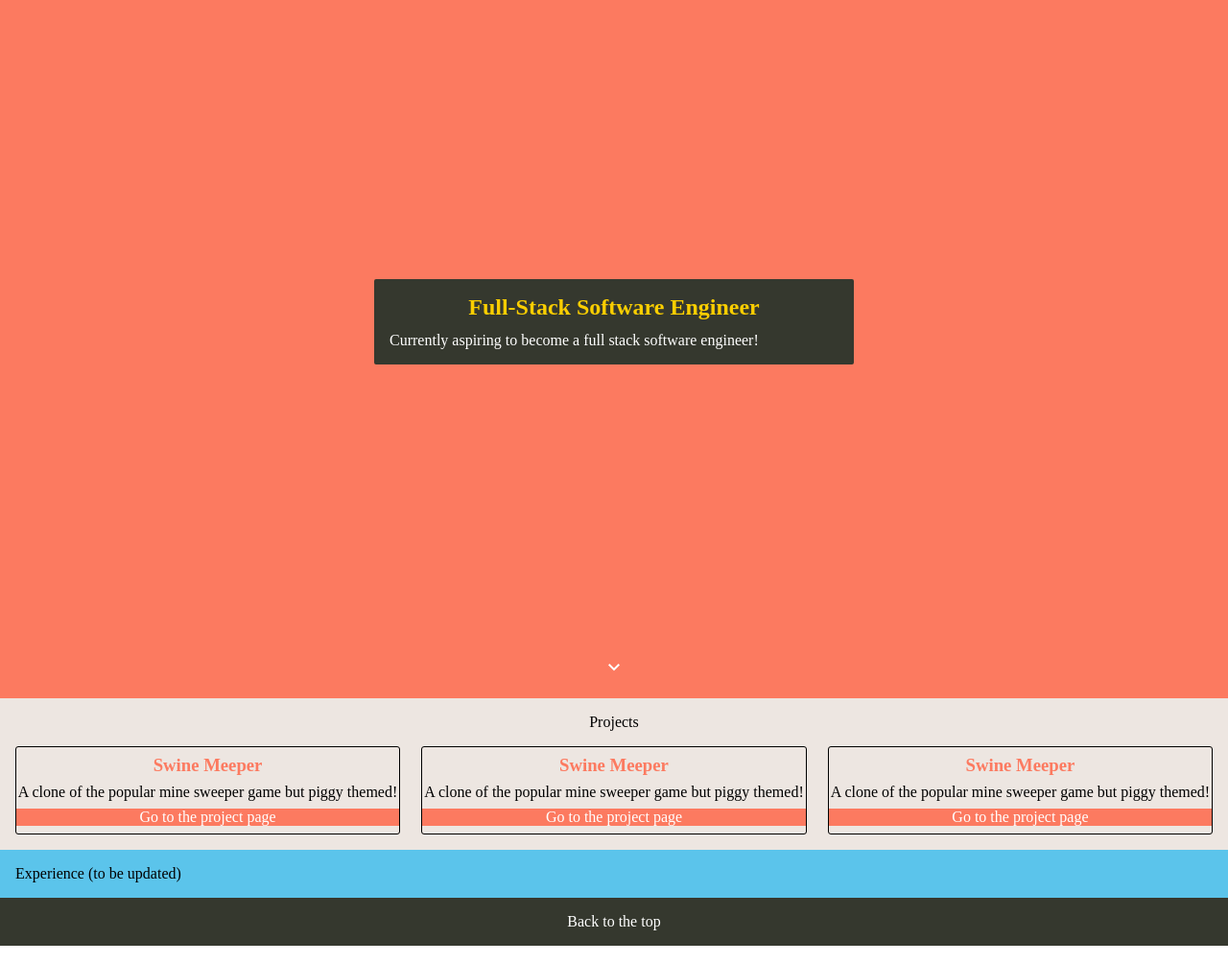
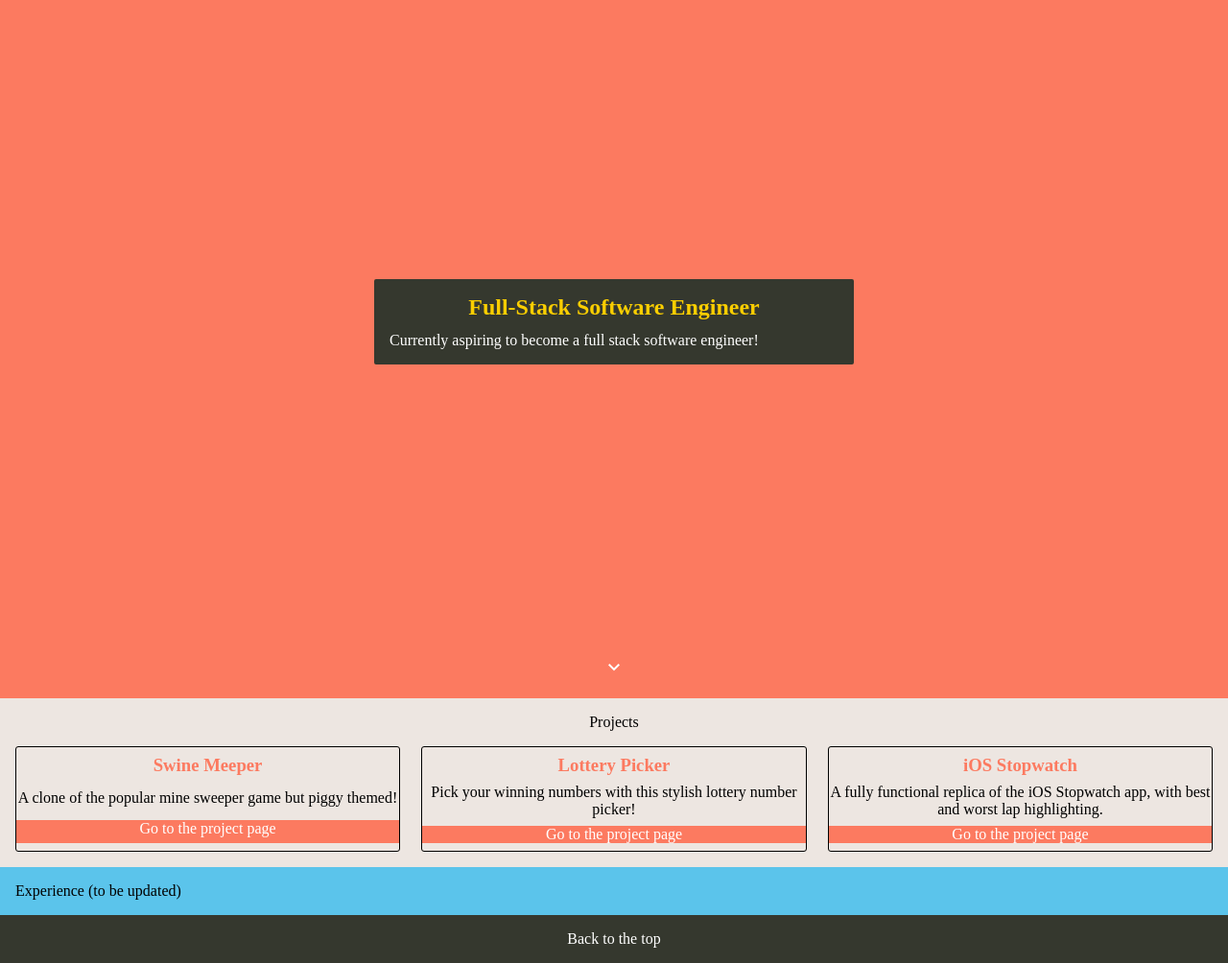
Before and after one commit to Igli-Boci/hoxton-html-my-portfolio-media, a plain HTML site: page index.html in a window 1280 px wide. Shown: the part 72-1076 px from the top of the page at 96% size. Drawn offline with nearby package versions, Linux system fonts and the light colour scheme.

Commit message:
Updating html

```diff
--- a/index.html
+++ b/index.html
@@ -38,13 +38,13 @@
                 <a href="https://codesandbox.io/s/swine-meeper-gr9ko">Go to the project page</a>
             </li>
             <li class="project-item">
-                <h3>Swine Meeper</h3>
-                <p>A clone of the popular mine sweeper game but piggy themed!</p>
+                <h3>Lottery Picker</h3>
+                <p>Pick your winning numbers with this stylish lottery number picker!</p>
                 <a href="https://codesandbox.io/s/swine-meeper-gr9ko">Go to the project page</a>
             </li>
             <li class="project-item">
-                <h3>Swine Meeper</h3>
-                <p>A clone of the popular mine sweeper game but piggy themed!</p>
+                <h3>iOS Stopwatch</h3>
+                <p>A fully functional replica of the iOS Stopwatch app, with best and worst lap highlighting.</p>
                 <a href="https://codesandbox.io/s/swine-meeper-gr9ko">Go to the project page</a>
             </li>
         </ul>
```
Also changed, not shown: assets/stopwatch.png (added), assets/swine.png (added), 1 other file.
